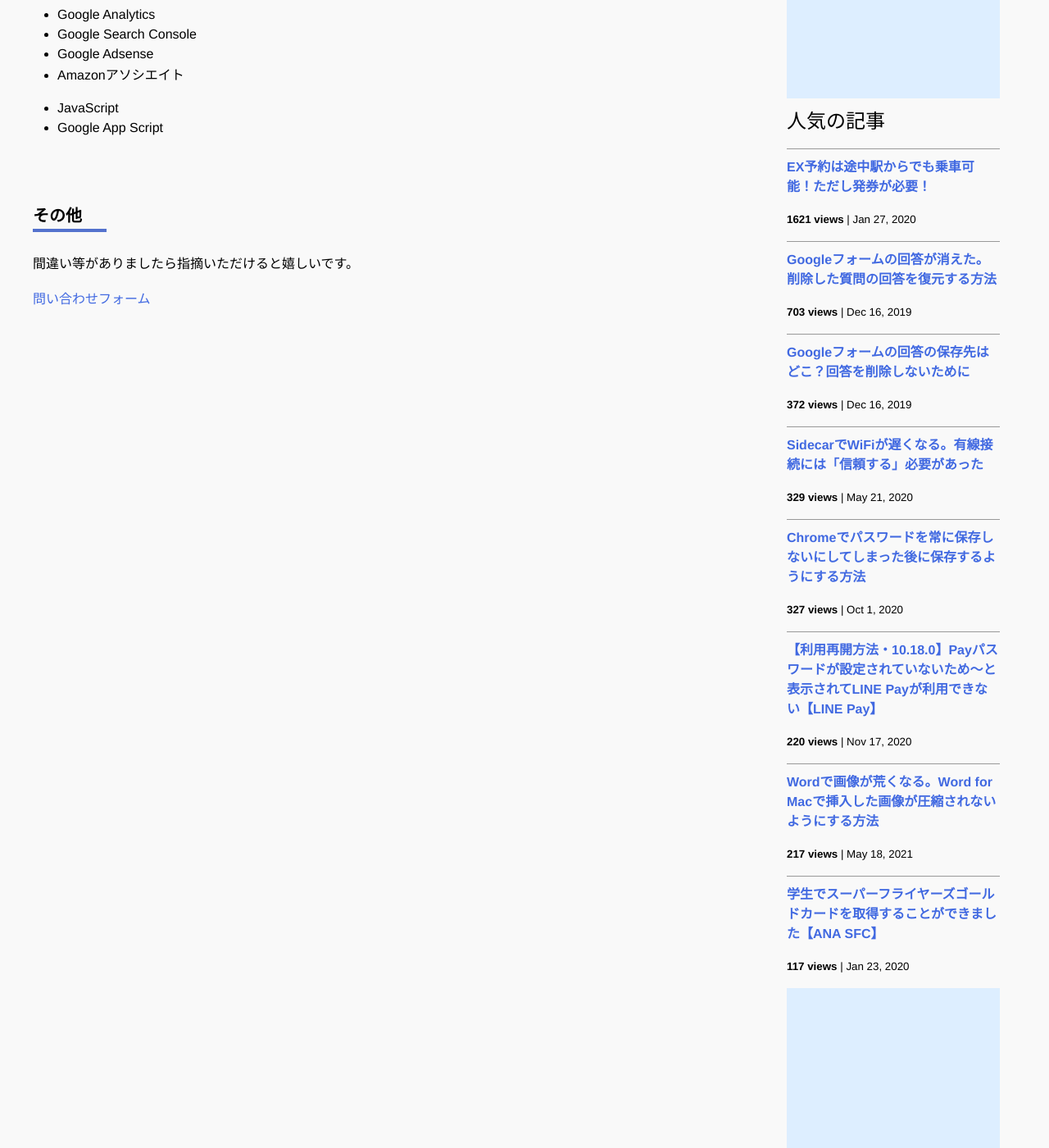
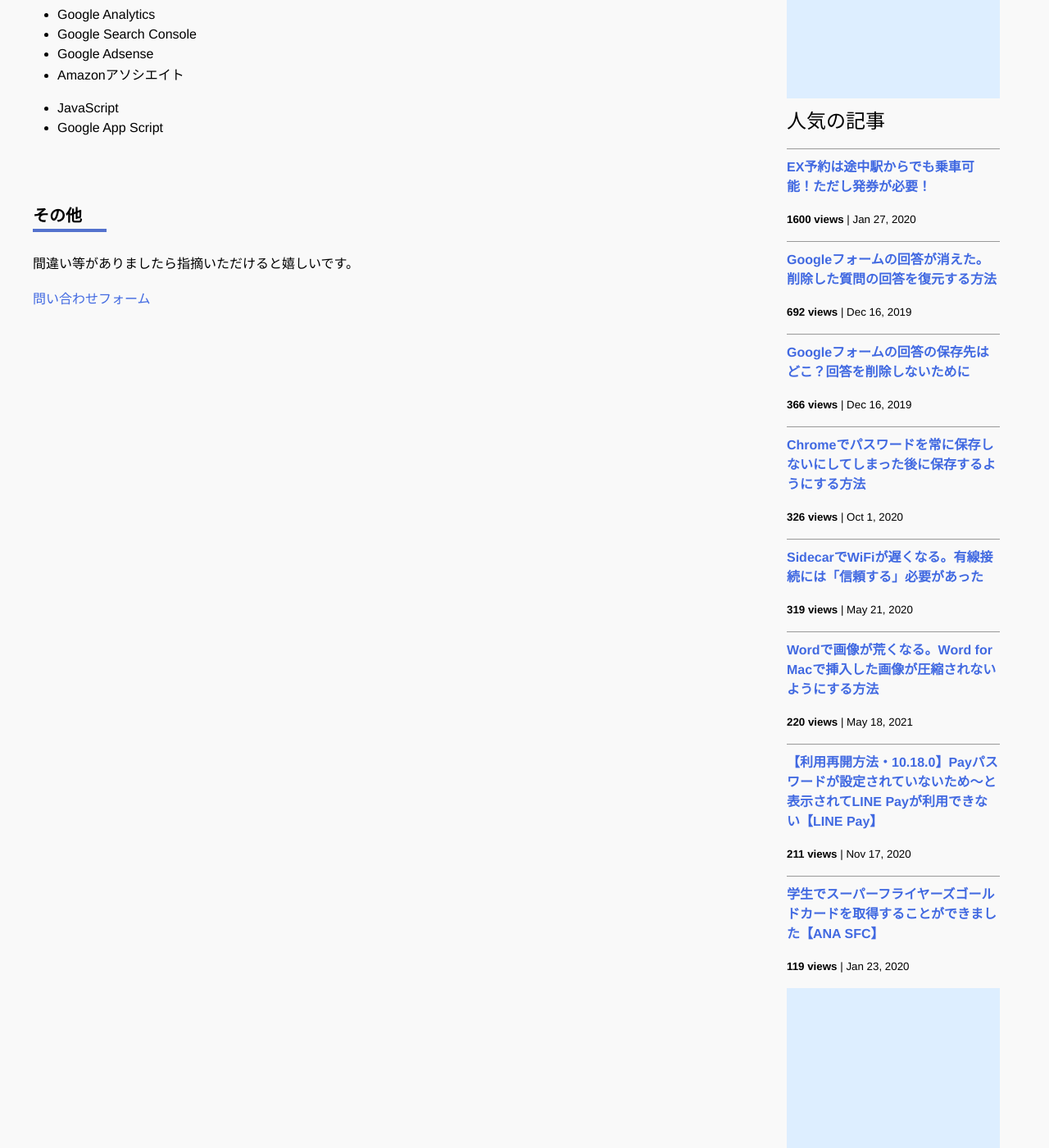
Before and after one commit to iwanaminami/shoyaiwaname, a Jekyll site: the page built from about.markdown, in a window 1280 px wide and 1400 px high, scrolled down 693 px. Shown: the whole window at 82% size. Built offline with Jekyll 4.4.1, drawn with Linux system fonts in a browser that asks for light colours; nearby versions of some CDN libraries; comment, search, counter and statistics services are not loaded.

Commit message:
a new commit message

```diff
--- a/_data/popularposts.yml
+++ b/_data/popularposts.yml
@@ -1,17 +1,17 @@
 side:
-  - view: 1621
+  - view: 1600
     url: /2020/01/27/ex-rideontheway.html
-  - view: 703
+  - view: 692
     url: /2019/12/16/restore-googleform.html
-  - view: 372
+  - view: 366
     url: /2019/12/16/googleform-answers.html
-  - view: 329
+  - view: 326
+    url: /2020/10/01/googlepassword.html
+  - view: 319
     url: /2020/05/21/sidecar-via-cable.html
-  - view: 327
-    url: /2020/10/01/googlepassword.html
   - view: 220
+    url: /2021/05/18/image-compression-word.html
+  - view: 211
     url: /2020/11/17/linepay.html
-  - view: 217
-    url: /2021/05/18/image-compression-word.html
-  - view: 117
+  - view: 119
     url: /2020/01/23/sfcgold.html
```
